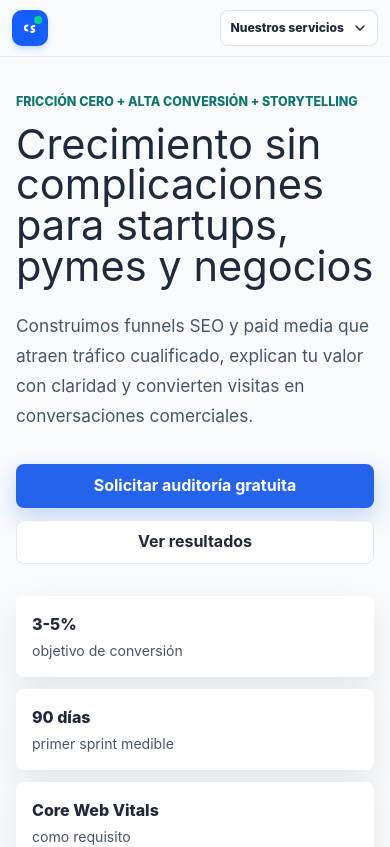
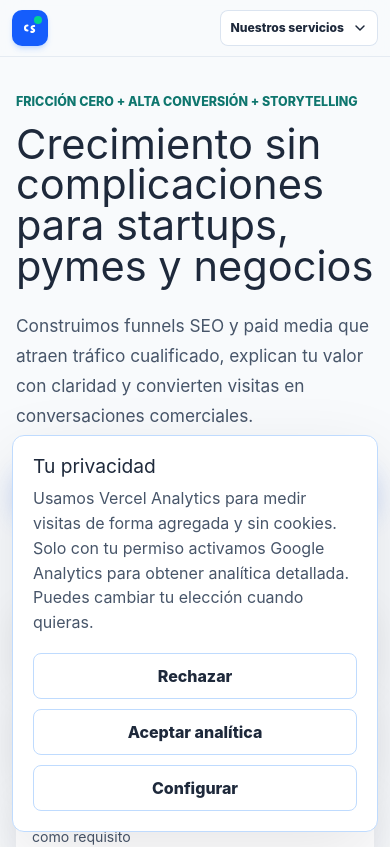
Before and after one commit to specialcowboy69/crecimiento-sin-complicaciones, a Next.js app: page / in a window 390 px wide. Shown: the top 847 px of the page. Built offline with nearby package versions, Linux system fonts and the light colour scheme.

Commit message:
feat: gate analytics behind cookie consent

```diff
--- /dev/null
+++ b/app/components/CookieConsent.tsx
@@ -0,0 +1,206 @@
+"use client";
+
+import { useState, useSyncExternalStore } from "react";
+import Script from "next/script";
+
+const COOKIE_CONSENT_NAME = "cookie_consent";
+const COOKIE_CONSENT_ACCEPTED = "v1:accepted";
+const COOKIE_CONSENT_REJECTED = "v1:rejected";
+const COOKIE_MAX_AGE_SECONDS = 60 * 60 * 24 * 365;
+const CONSENT_CHANGE_EVENT = "cookie-consent-change";
+
+type ConsentChoice = "accepted" | "rejected" | null;
+
+declare global {
+  interface Window {
+    dataLayer?: unknown[];
+    gtag?: (...args: unknown[]) => void;
+  }
+}
+
+function readConsent(): ConsentChoice {
+  const cookieValue = document.cookie
+    .split("; ")
+    .find((cookie) => cookie.startsWith(`${COOKIE_CONSENT_NAME}=`))
+    ?.split("=")[1];
+
+  if (cookieValue === COOKIE_CONSENT_ACCEPTED) {
+    return "accepted";
+  }
+
+  if (cookieValue === COOKIE_CONSENT_REJECTED) {
+    return "rejected";
+  }
+
+  return null;
+}
+
+function subscribeToConsentChanges(onStoreChange: () => void) {
+  window.addEventListener(CONSENT_CHANGE_EVENT, onStoreChange);
+  return () => window.removeEventListener(CONSENT_CHANGE_EVENT, onStoreChange);
+}
+
+function getServerConsent(): undefined {
+  return undefined;
+}
+
+function notifyConsentChange() {
+  window.dispatchEvent(new Event(CONSENT_CHANGE_EVENT));
+}
+
+function persistConsent(value: string) {
+  const secure = window.location.protocol === "https:" ? "; Secure" : "";
+  document.cookie = `${COOKIE_CONSENT_NAME}=${value}; Path=/; Max-Age=${COOKIE_MAX_AGE_SECONDS}; SameSite=Lax${secure}`;
+}
+
+function clearGoogleAnalyticsCookies() {
+  const cookieNames = document.cookie
+    .split("; ")
+    .map((cookie) => cookie.split("=")[0])
+    .filter((name) => name === "_ga" || name.startsWith("_ga_"));
+
+  for (const name of cookieNames) {
+    document.cookie = `${name}=; Path=/; Max-Age=0; SameSite=Lax`;
+    document.cookie = `${name}=; Path=/; Domain=${window.location.hostname}; Max-Age=0; SameSite=Lax`;
+  }
+}
+
+export function CookieConsent() {
+  const consent = useSyncExternalStore(subscribeToConsentChanges, readConsent, getServerConsent);
+  const [showPreferences, setShowPreferences] = useState(false);
+  const [analyticsEnabled, setAnalyticsEnabled] = useState(false);
+
+  function acceptAnalytics() {
+    persistConsent(COOKIE_CONSENT_ACCEPTED);
+    notifyConsentChange();
+    setAnalyticsEnabled(true);
+    setShowPreferences(false);
+  }
+
+  function rejectAnalytics() {
+    const hadAcceptedAnalytics = consent === "accepted";
+
+    persistConsent(COOKIE_CONSENT_REJECTED);
+    notifyConsentChange();
+    setAnalyticsEnabled(false);
+    setShowPreferences(false);
+    clearGoogleAnalyticsCookies();
+
+    if (hadAcceptedAnalytics) {
+      window.gtag?.("consent", "update", { analytics_storage: "denied" });
+      window.location.reload();
+    }
+  }
+
+  function openPreferences() {
+    setAnalyticsEnabled(consent === "accepted");
+    setShowPreferences(true);
+  }
+
+  function savePreferences() {
+    if (analyticsEnabled) {
+      acceptAnalytics();
+      return;
+    }
+
+    rejectAnalytics();
+  }
+
+  if (consent === undefined) {
+    return null;
+  }
+
+  return (
+    <>
+      {consent === "accepted" ? (
+        <Script id="google-analytics" strategy="afterInteractive">
+          {`
+            window.dataLayer = window.dataLayer || [];
+            window.gtag = window.gtag || function gtag() { window.dataLayer.push(arguments); };
+            window.gtag("consent", "default", {
+              ad_storage: "denied",
+              ad_user_data: "denied",
+              ad_personalization: "denied",
+              analytics_storage: "denied"
+            });
+            window.gtag("consent", "update", { analytics_storage: "granted" });
+            const googleAnalyticsScript = document.createElement("script");
+            googleAnalyticsScript.async = true;
+            googleAnalyticsScript.src = "https://www.googletagmanager.com/gtag/js?id=G-VECVHEZ2DN";
+            googleAnalyticsScript.onload = function () {
+              window.gtag("js", new Date());
+              window.gtag("config", "G-VECVHEZ2DN");
+            };
+            document.head.appendChild(googleAnalyticsScript);
+          `}
+        </Script>
+      ) : null}
+
+      {consent !== null ? (
+        <button
+          type="button"
+          className="cookie-preferences-button"
+          onClick={openPreferences}
+          aria-haspopup="dialog"
+          aria-expanded={showPreferences}
+        >
+          Gestionar cookies
+        </button>
+      ) : null}
+
+      {consent === null && !showPreferences ? (
+        <section className="cookie-consent" role="dialog" aria-labelledby="cookie-consent-title">
+          <h2 id="cookie-consent-title">Tu privacidad</h2>
+          <p>
+            Usamos Vercel Analytics para medir visitas de forma agregada y sin cookies. Solo con tu permiso activamos
+            Google Analytics para obtener analítica detallada. Puedes cambiar tu elección cuando quieras.
+          </p>
+          <div className="cookie-consent-actions">
+            <button type="button" className="cookie-consent-button" onClick={rejectAnalytics}>
+              Rechazar
+            </button>
+            <button type="button" className="cookie-consent-button" onClick={acceptAnalytics}>
+              Aceptar analítica
+            </button>
+            <button type="button" className="cookie-consent-link" onClick={openPreferences}>
+              Configurar
+            </button>
+          </div>
+        </section>
+      ) : null}
+
+      {showPreferences ? (
+        <section className="cookie-consent cookie-preferences" role="dialog" aria-labelledby="cookie-preferences-title">
+          <h2 id="cookie-preferences-title">Configurar cookies</h2>
+          <p>Las cookies técnicas guardan tu elección. La analítica detallada de Google Analytics es opcional.</p>
+          <label className="cookie-preference-row">
+            <input type="checkbox" checked disabled />
+            <span>
+              <strong>Técnicas necesarias</strong>
+              <small>Guardan tu preferencia de cookies.</small>
+            </span>
+          </label>
+          <label className="cookie-preference-row">
+            <input
+              type="checkbox"
+              checked={analyticsEnabled}
+              onChange={(event) => setAnalyticsEnabled(event.target.checked)}
+            />
+            <span>
+              <strong>Analítica</strong>
+              <small>Google Analytics nos ayuda a entender el uso de la web.</small>
+            </span>
+          </label>
+          <div className="cookie-preferences-actions">
+            <button type="button" className="cookie-consent-button" onClick={savePreferences}>
+              Guardar elección
+            </button>
+            <button type="button" className="cookie-consent-link" onClick={() => setShowPreferences(false)}>
+              Cancelar
+            </button>
+          </div>
+        </section>
+      ) : null}
+    </>
+  );
+}
--- a/app/globals.css
+++ b/app/globals.css
@@ -3125,3 +3125,115 @@ textarea {
   font-size: 1.25rem;
   line-height: 1.25;
 }
+
+.cookie-consent {
+  position: fixed;
+  inset: auto 16px 16px;
+  z-index: 50;
+  width: min(720px, calc(100% - 32px));
+  margin-inline: auto;
+  border: 1px solid #bfdbfe;
+  border-radius: 12px;
+  background: var(--surface);
+  padding: 24px;
+  box-shadow: var(--shadow);
+}
+
+.cookie-consent h2 {
+  margin: 0;
+  color: var(--foreground);
+  font-size: 1.2rem;
+}
+
+.cookie-consent p {
+  margin: 10px 0 0;
+  color: var(--muted);
+  line-height: 1.55;
+}
+
+.cookie-consent-actions,
+.cookie-preferences-actions {
+  display: flex;
+  flex-wrap: wrap;
+  gap: 10px;
+  margin-top: 18px;
+}
+
+.cookie-consent-button,
+.cookie-consent-link,
+.cookie-preferences-button {
+  min-height: 44px;
+  border: 1px solid #bfdbfe;
+  border-radius: 8px;
+  background: #ffffff;
+  padding: 10px 14px;
+  color: var(--foreground);
+  cursor: pointer;
+  font-weight: 800;
+}
+
+.cookie-consent-button:hover,
+.cookie-consent-link:hover,
+.cookie-preferences-button:hover {
+  border-color: var(--primary);
+  background: #eff6ff;
+  color: var(--primary-dark);
+}
+
+.cookie-preferences-button {
+  position: fixed;
+  right: 16px;
+  bottom: 76px;
+  z-index: 40;
+  box-shadow: var(--shadow-soft);
+}
+
+.cookie-preferences {
+  max-width: 560px;
+}
+
+.cookie-preference-row {
+  display: flex;
+  align-items: flex-start;
+  gap: 12px;
+  margin-top: 16px;
+  border: 1px solid var(--soft);
+  border-radius: 8px;
+  padding: 14px;
+}
+
+.cookie-preference-row input {
+  width: 18px;
+  min-height: 18px;
+  margin-top: 2px;
+  accent-color: var(--primary);
+}
+
+.cookie-preference-row span {
+  display: grid;
+  gap: 4px;
+}
+
+.cookie-preference-row small {
+  color: var(--muted);
+  font-weight: 500;
+  line-height: 1.45;
+}
+
+@media (max-width: 680px) {
+  .cookie-consent {
+    inset: auto 12px 12px;
+    width: calc(100% - 24px);
+    padding: 20px;
+  }
+
+  .cookie-consent-actions > button,
+  .cookie-preferences-actions > button {
+    flex: 1 1 100%;
+  }
+
+  .cookie-preferences-button {
+    right: 12px;
+    bottom: 82px;
+  }
+}
--- a/app/layout.tsx
+++ b/app/layout.tsx
@@ -1,5 +1,5 @@
 import type { Metadata } from "next";
-import Script from "next/script";
+import { CookieConsent } from "./components/CookieConsent";
 import { VercelAnalytics } from "./components/VercelAnalytics";
 import { SITE_URL } from "./lib/site";
 import { SCHEMA_CONTEXT, organizationJsonLd, webSiteJsonLd } from "./lib/structuredData";
@@ -53,16 +53,8 @@ export default function RootLayout({
         />
         {children}
         <VercelAnalytics />
+        <CookieConsent />
       </body>
-      <Script src="https://www.googletagmanager.com/gtag/js?id=G-VECVHEZ2DN" />
-      <Script id="google-analytics">
-        {`
-          window.dataLayer = window.dataLayer || [];
-          function gtag(){dataLayer.push(arguments);}
-          gtag('js', new Date());
-          gtag('config', 'G-VECVHEZ2DN');
-        `}
-      </Script>
     </html>
   );
 }
```
Also changed, not shown: 1 other file (tests, documents, lock files or other folders).
